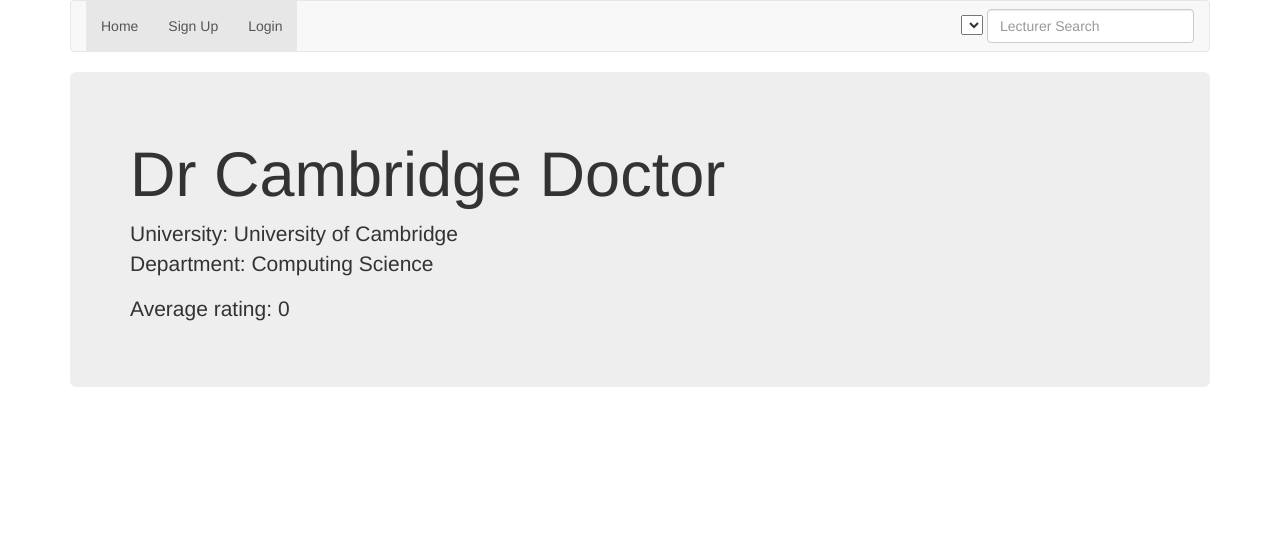
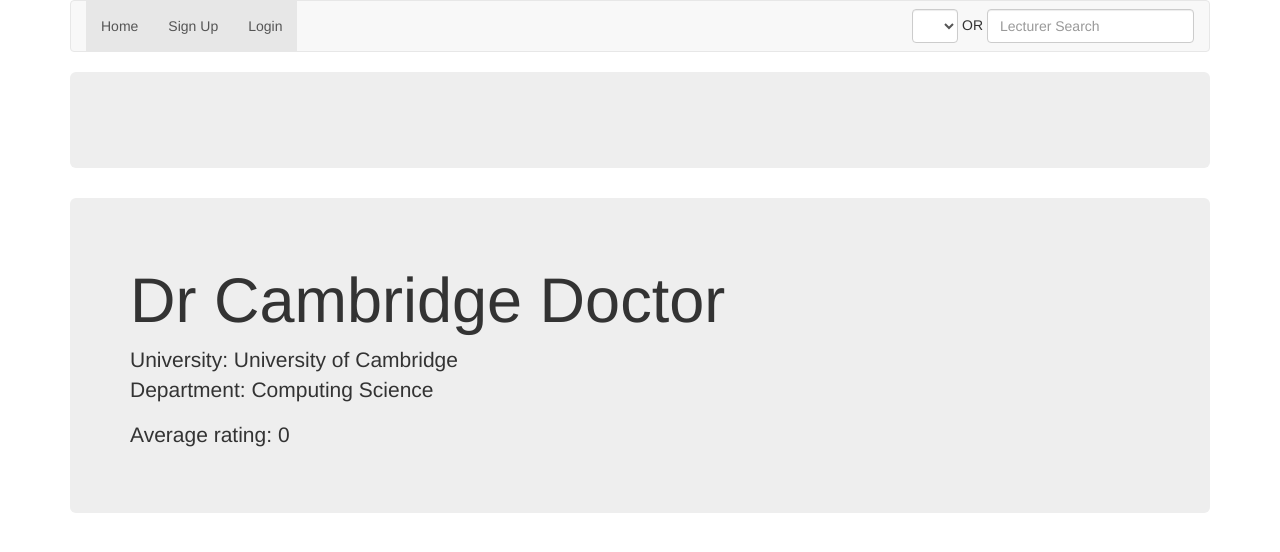
Before and after one commit to DevdudeSami/RateMyLecturer, a Django app: page /lecturer/6/ in a window 1280 px wide. Shown: the top 552 px of the page. Run offline with Django 3.2, Linux system fonts and the light colour scheme; data comes from the database, SQL or seed files in the repository; both versions use the stored data as it was after the commit; lists and menus that the app fills with data are empty; some libraries are stand-ins or nearby versions.

Commit message:
attempt at adding hidden search area to base.html

```diff
--- a/main/templates/main/base.html
+++ b/main/templates/main/base.html
@@ -54,18 +54,25 @@
 					</ul>
 					<form class="navbar-form navbar-right" role="search">
 						<div class="form-group">
-                            <select id="universitiesSelect" onchange="universitiesSelectChanged()">
+                            <select class="form-control" id="universitiesSelect" onchange="universitiesSelectChanged()">
                             </select>
+							OR
 							<input type="text" class="form-control" id="lecturer"
 								onkeyup="searchLecturers()" placeholder="Lecturer Search">
 						</div>
 					</form>
 				</div>
 			</nav>
+			<!-- {% if empty %} -->
+			<!-- <div class="jumbotron hidden"> -->
+			<!-- {% else %} -->
+			<div class="jumbotron">
+			<!-- {% endif %} -->
+				<div id="lecturerResults">
+				</div>
+			</div>
 
 			<div class="jumbotron">
-				<div id="lecturerResults">
-				</div>
 				<div>
 				<!-- Page specific content goes here -->
 				{% block body_block %}
```
Also changed, not shown: db.sqlite3.
